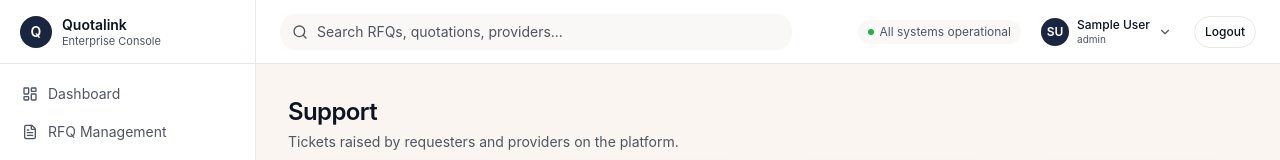
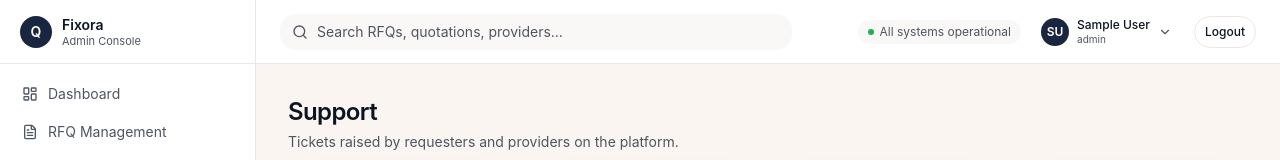
Before and after one commit to kvip6240-hash/fixora-admin-dashbord, a React (Vite) app: page /support in a window 1280 px wide. Shown: the top 160 px of the page. Built offline with nearby package versions, Linux system fonts and the light colour scheme; sample sign-in values are in the browser's storage.

Commit message:
Update Fixora admin console branding

```diff
--- a/src/components/app-shell.tsx
+++ b/src/components/app-shell.tsx
@@ -76,8 +76,8 @@ export function AppShell({
             Q
           </div>
           <div className="leading-tight">
-            <div className="text-sm font-semibold text-sidebar-foreground">Quotalink</div>
-            <div className="text-[11px] text-muted-foreground">Enterprise Console</div>
+            <div className="text-sm font-semibold text-sidebar-foreground">Fixora</div>
+            <div className="text-[11px] text-muted-foreground">Admin Console</div>
           </div>
         </div>
         <nav className="flex-1 overflow-y-auto py-3 px-2.5 space-y-0.5">
--- a/src/routes/support.tsx
+++ b/src/routes/support.tsx
@@ -5,12 +5,9 @@ import { useSupportController } from "../hooks/useSupportController";
 export const Route = createFileRoute("/support")({
   head: () => ({
     meta: [
-      { title: "Support — Quotalink" },
-      {
-        name: "description",
-        content: "Support tickets from requesters and providers across the marketplace.",
-      },
-      { property: "og:title", content: "Support — Quotalink" },
+      { title: "Support — Fixora Admin" },
+      { name: "description", content: "Fixora Admin Dashboard support." },
+      { property: "og:title", content: "Support — Fixora Admin" },
       {
         property: "og:description",
         content: "Support tickets from requesters and providers across the marketplace.",
```
